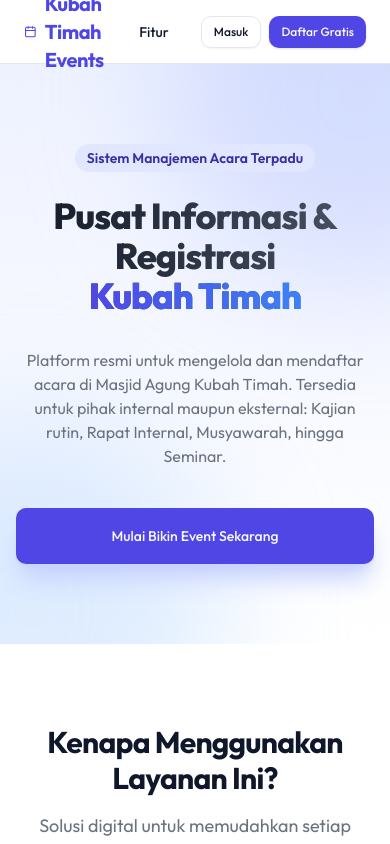
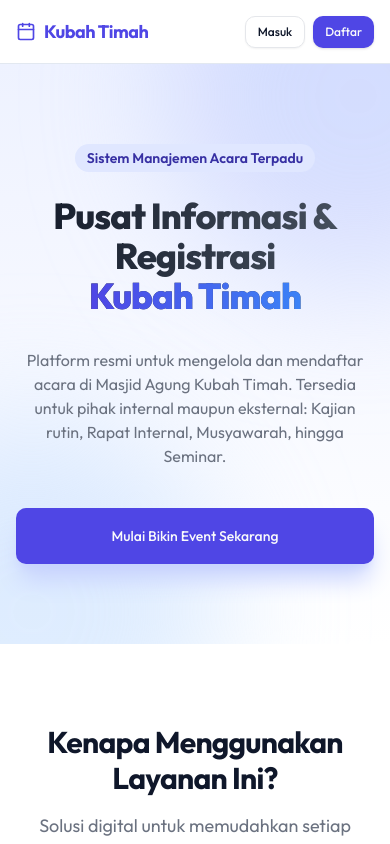
Before and after one commit to officialdmaqiqah/event-management, a Next.js app: page / in a window 390 px wide. Shown: the top 844 px of the page. Built offline with nearby package versions, Linux system fonts and the light colour scheme.

Commit message:
Enhance mobile responsiveness across landing and admin pages

```diff
--- a/src/app/admin/(protected)/layout.tsx
+++ b/src/app/admin/(protected)/layout.tsx
@@ -20,28 +20,28 @@ export default async function AdminLayout({
   return (
     <div className="min-h-screen bg-gray-50 flex flex-col">
       <header className="bg-white border-b border-gray-200 sticky top-0 z-10">
-        <div className="container mx-auto px-4 h-16 flex items-center justify-between">
-          <Link href="/admin" className="font-bold text-xl text-gray-900">
+        <div className="container mx-auto px-4 py-3 min-h-[4rem] flex flex-wrap items-center justify-between gap-3">
+          <Link href="/admin" className="font-bold text-lg sm:text-xl text-gray-900 truncate">
             Event Management
           </Link>
-          <div className="flex items-center gap-4">
+          <div className="flex flex-wrap items-center gap-2 sm:gap-4">
             {user.email === 'officialsiyoyok@gmail.com' && (
               <Link href="/admin/users">
-                <Button variant="ghost" size="sm" className="text-gray-600 hover:text-indigo-600">
+                <Button variant="ghost" size="sm" className="text-gray-600 hover:text-indigo-600 px-2 sm:px-3 text-xs sm:text-sm">
                   Kelola Pengguna
                 </Button>
               </Link>
             )}
             <Link href="/admin/settings">
-              <Button variant="ghost" size="sm" className="text-gray-600 hover:text-indigo-600">
+              <Button variant="ghost" size="sm" className="text-gray-600 hover:text-indigo-600 px-2 sm:px-3 text-xs sm:text-sm">
                 Pengaturan
               </Button>
             </Link>
-            <span className="text-sm text-gray-500 hidden sm:inline-block border-l border-gray-300 pl-4">
+            <span className="text-xs sm:text-sm text-gray-500 hidden md:inline-block border-l border-gray-300 pl-4">
               {user.email}
             </span>
             <form action="/auth/signout" method="post">
-              <Button variant="ghost" size="sm" type="submit">
+              <Button variant="ghost" size="sm" type="submit" className="px-2 sm:px-3 text-xs sm:text-sm text-red-600 hover:text-red-700 hover:bg-red-50">
                 Logout
               </Button>
             </form>
--- a/src/app/admin/(protected)/page.tsx
+++ b/src/app/admin/(protected)/page.tsx
@@ -40,34 +40,35 @@ export default async function AdminDashboard() {
         </CardHeader>
         <CardContent>
           {events && events.length > 0 ? (
+            <div className="overflow-x-auto">
               <Table>
                 <TableHeader>
                   <TableRow>
-                  <TableHead>Nama Event</TableHead>
-                  <TableHead>Tanggal</TableHead>
-                  <TableHead>Lokasi</TableHead>
-                  <TableHead>Status</TableHead>
-                  <TableHead className="text-right">Aksi</TableHead>
+                    <TableHead className="whitespace-nowrap">Nama Event</TableHead>
+                    <TableHead className="whitespace-nowrap">Tanggal</TableHead>
+                    <TableHead className="whitespace-nowrap">Lokasi</TableHead>
+                    <TableHead className="whitespace-nowrap">Status</TableHead>
+                    <TableHead className="text-right whitespace-nowrap">Aksi</TableHead>
                   </TableRow>
                 </TableHeader>
                 <TableBody>
                   {events.map((event) => (
                     <TableRow key={event.id}>
-                    <TableCell className="font-medium">{event.title}</TableCell>
-                    <TableCell>
+                      <TableCell className="font-medium min-w-[200px]">{event.title}</TableCell>
+                      <TableCell className="whitespace-nowrap">
                         <div className="flex items-center text-gray-500">
                           <Calendar className="mr-2 h-4 w-4" />
                           {format(new Date(event.start_datetime), "dd MMM yyyy, HH:mm")}
                         </div>
                       </TableCell>
-                    <TableCell>
+                      <TableCell className="min-w-[150px]">
                         <div className="flex items-center text-gray-500">
                           <MapPin className="mr-2 h-4 w-4" />
                           {event.location}
                         </div>
                       </TableCell>
                       <TableCell>
-                      <span className={`inline-flex items-center px-2 py-1 rounded-full text-xs font-medium ${
+                        <span className={`inline-flex items-center px-2 py-1 rounded-full text-xs font-medium whitespace-nowrap ${
                           event.status === 'published' ? 'bg-green-50 text-green-700' :
                           event.status === 'draft' ? 'bg-gray-100 text-gray-700' :
                           event.status === 'completed' ? 'bg-blue-50 text-blue-700' :
@@ -93,6 +94,7 @@ export default async function AdminDashboard() {
                   ))}
                 </TableBody>
               </Table>
+            </div>
           ) : (
             <div className="text-center py-10">
               <p className="text-gray-500 mb-4">Belum ada event yang dibuat.</p>
--- a/src/app/page.tsx
+++ b/src/app/page.tsx
@@ -6,21 +6,22 @@ export default function Home() {
   return (
     <div className="flex min-h-screen flex-col bg-white">
       {/* Navbar */}
-      <header className="px-6 lg:px-14 h-16 flex items-center border-b bg-white/80 backdrop-blur-md sticky top-0 z-50">
-        <div className="flex gap-2 items-center font-bold text-xl tracking-tight text-indigo-600">
-          <Calendar className="h-6 w-6" />
-          <span>Kubah Timah Events</span>
+      <header className="px-4 sm:px-6 lg:px-14 min-h-[4rem] py-2 flex flex-wrap items-center border-b bg-white/80 backdrop-blur-md sticky top-0 z-50 gap-2">
+        <div className="flex gap-2 items-center font-bold text-lg sm:text-xl tracking-tight text-indigo-600">
+          <Calendar className="h-5 w-5 sm:h-6 sm:w-6" />
+          <span className="hidden min-[400px]:inline-block">Kubah Timah Events</span>
+          <span className="inline-block min-[400px]:hidden">Kubah Timah</span>
         </div>
-        <nav className="ml-auto flex gap-4 sm:gap-6">
-          <Link className="text-sm font-medium hover:text-indigo-600 transition-colors flex items-center" href="#features">
+        <nav className="ml-auto flex items-center gap-2 sm:gap-6">
+          <Link className="text-sm font-medium hover:text-indigo-600 transition-colors hidden sm:flex items-center" href="#features">
             Fitur
           </Link>
-          <div className="flex items-center gap-2 ml-4">
+          <div className="flex items-center gap-2 ml-0 sm:ml-4">
             <Link href="/admin/login">
-              <Button variant="outline" size="sm">Masuk</Button>
+              <Button variant="outline" size="sm" className="text-xs sm:text-sm px-2 sm:px-3">Masuk</Button>
             </Link>
             <Link href="/signup">
-              <Button size="sm" className="bg-indigo-600 hover:bg-indigo-700">Daftar Gratis</Button>
+              <Button size="sm" className="bg-indigo-600 hover:bg-indigo-700 text-xs sm:text-sm px-2 sm:px-3">Daftar</Button>
             </Link>
           </div>
         </nav>
```
Lines whose indentation alone changed are shown as unchanged.
